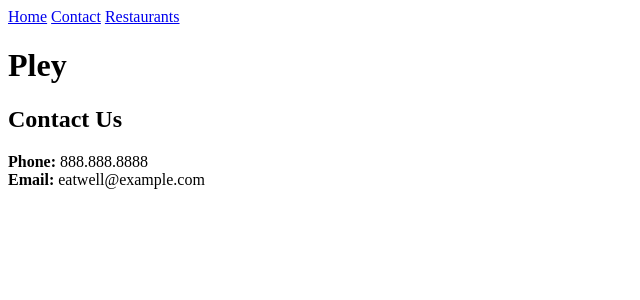
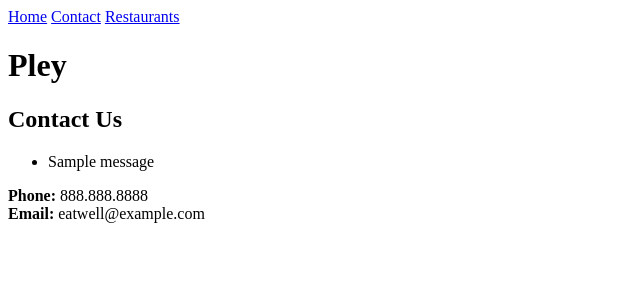
Before and after one commit to sandiegopython/learning-django, a Django app: page /contact in a window 1280 px wide. Shown: the top 300 px of the page, without its empty margins (0-640 px from the left). Run offline with Django 3.2, Linux system fonts and the light colour scheme; tables that the repository leaves empty hold one stand-in row (values such as "Sample post"); one stand-in notice (Sample message) is shown; parts of the project's set-up code (start-up, migrations or seed data) failed here and were passed over.

Commit message:
Use messages app to improve POST/redirect/GET flow

```diff
--- a/eatwell/restaurants/templates/base.html
+++ b/eatwell/restaurants/templates/base.html
@@ -13,6 +13,15 @@
             <h1>Pley</h1>
             <h2>{{ title }}</h2>
         </header>
+        <section>
+            {% if messages %}
+            <ul>
+            {% for message in messages %}
+                <li class="{{ message.tags }}">{{ message }}</li>
+            {% endfor %}
+            </ul>
+            {% endif %}
+        </section>
         {% block content %}{% endblock %}
     </body>
 </html>
--- a/eatwell/views.py
+++ b/eatwell/views.py
@@ -1,4 +1,5 @@
 from django.shortcuts import redirect, get_object_or_404
+from django.contrib import messages
 from django.views.generic import TemplateView
 from django.views.generic.detail import DetailView
 from django.views.generic.list import ListView
@@ -81,6 +82,7 @@ class CreateReviewView(TemplateView):
             review = self.form.save(commit=False)
             review.restaurant = self.restaurant
             review.save()
+            messages.info(request, "Thank you for your review.")
             return redirect(self.restaurant)
         return self.render_to_response(self.get_context_data(request, pk))
 
```
